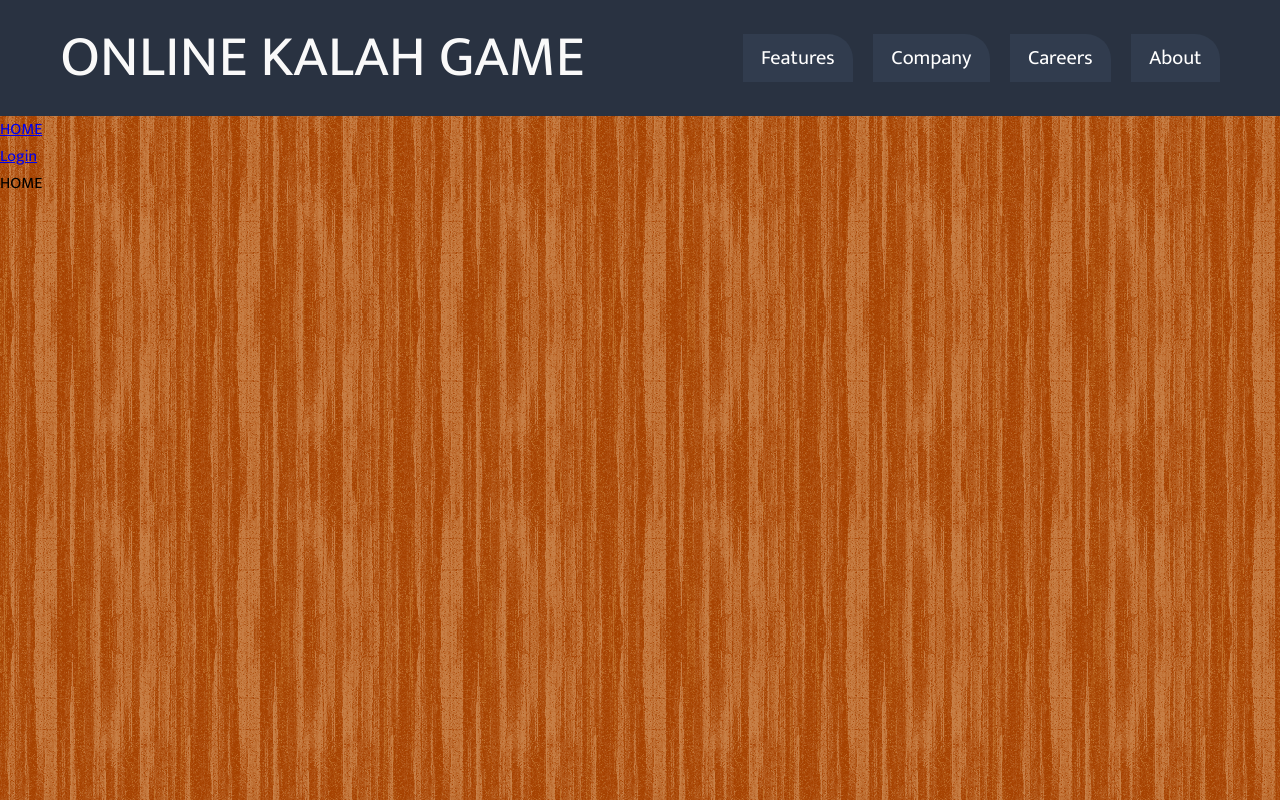
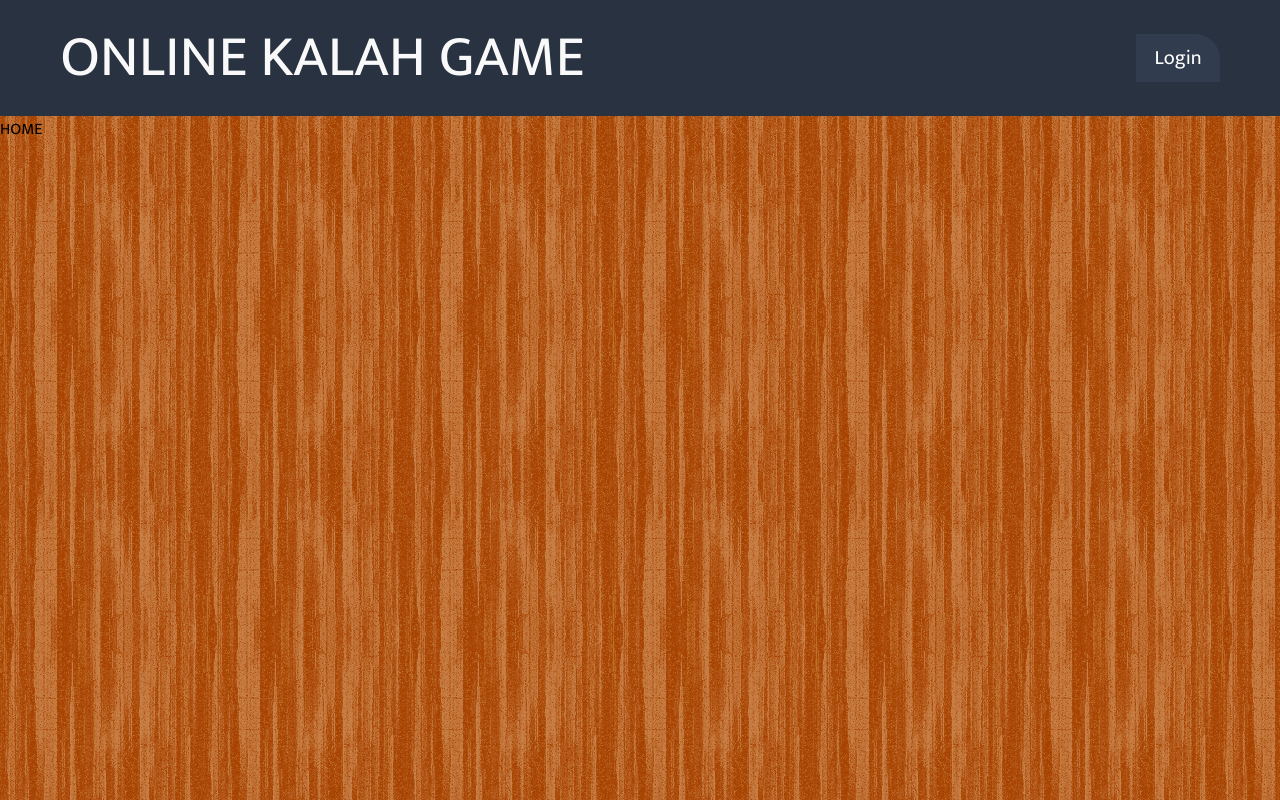
Before and after one commit to jhkcia/kalah, a React (Create React App) app in the folder kalah-ui/: page / in a window 1280 px wide. Built offline with nearby package versions, Linux system fonts and the light colour scheme.

Commit message:
switch to responsive header

```diff
--- a/kalah-ui/src/header/ResponsiveHeader.tsx
+++ b/kalah-ui/src/header/ResponsiveHeader.tsx
@@ -1,26 +1,46 @@
 // Use from this source: https://codepen.io/HardBuffet/details/vYdJPQg
+import { Link } from 'react-router-dom';
 import './ResponsiveHeader.css';
-export function ResponsiveHeader(): JSX.Element {
+
+type NavBarItem = {
+    title: string;
+    link?: string;
+    onClick?: () => void;
+}
+
+type IResponsiveHeaderProps = {
+    title?: string;
+    titleLink?: string;
+    items?: NavBarItem[];
+}
+
+export function ResponsiveHeader({ title, titleLink, items }: IResponsiveHeaderProps): JSX.Element {
 
     return (
         <>
             <header className="header">
-                <a href="/" className="logo">ONLINE KALAH GAME</a>
+                {titleLink ? <Link to="/" className="logo">{title}</Link> :
+                    <div className="logo"> {title}</div>
+                }
+
                 <button className="header__btn_open-topnav header__btn"><span className="icon-menu-open"></span></button>
                 <ul className="topnav topnav_mobile_show">
                     <button className="header__btn_close-topnav header__btn"><span className="icon-menu-close"></span></button>
-                    <li className="topnav__item">
-                        <a href="" className="topnav__link">Features</a>
-                    </li>
-                    <li className="topnav__item">
-                        <a href="#" className="topnav__link">Company</a>
-                    </li>
-                    <li className="topnav__item">
-                        <a href="#" className="topnav__link">Careers</a>
-                    </li>
-                    <li className="topnav__item">
-                        <a href="#" className="topnav__link">About</a>
-                    </li>
+
+                    {
+                        items && items.map((item, index) => {
+                            return (<li className="topnav__item">
+                                {
+                                    item.link ?
+                                        <Link to={item.link} className="topnav__link" onClick={item.onClick}>{item.title} </Link>
+                                        :
+                                        <span className="topnav__link" onClick={item.onClick}>{item.title}</span>
+                                }
+                            </li>)
+
+                        })
+                    }
+
                 </ul>
             </header>
         </>
--- a/kalah-ui/src/logged_in/Main.tsx
+++ b/kalah-ui/src/logged_in/Main.tsx
@@ -5,10 +5,8 @@ import { BoardPage } from '../Board/BoardPage';
 import { AvailableBoardsPage } from '../BoardTable/AvailableBoardsPage';
 import { UserBoardPages } from '../BoardTable/UerBoardsPage';
 import { UserContext } from '../context/UserContext';
+import { ResponsiveHeader } from '../header/ResponsiveHeader';
 
-const UserText = styled.div`
-color: #ffffff;
-`;
 const Wrapper = styled.div`
 
 `;
@@ -21,20 +19,20 @@ function Main() {
     };
     return (
         <Wrapper>
-            <UserText>
-                Welcome {user}
-            </UserText>
-            <ul className="App-header">
-                <li>
-                    <Link to="/my-boards">My Boards</Link>
-                </li>
-                <li>
-                    <Link to="/available-boards">Join A board</Link>
-                </li>
-                <li>
-                    <Link to="/" onClick={handleLogout}>Logout</Link>
-                </li>
-            </ul>
+            <ResponsiveHeader title={`Welcome ${user}`} items={[{
+                title: 'My Boards',
+                link: '/my-boards',
+            },
+            {
+                title: 'Available Boards',
+                link: '/available-boards',
+            },
+            {
+                title: 'Logout',
+                link: '/',
+                onClick: handleLogout,
+            }]}></ResponsiveHeader>
+
             <Routes>
                 <Route path='/boards/:id' element={< BoardPage />}></Route>
                 <Route path='/my-boards' element={< UserBoardPages />}></Route>
--- a/kalah-ui/src/logged_out/Main.tsx
+++ b/kalah-ui/src/logged_out/Main.tsx
@@ -1,5 +1,5 @@
 import React from 'react';
-import { Link, Route, Routes } from 'react-router-dom';
+import { Route, Routes } from 'react-router-dom';
 import { ResponsiveHeader } from '../header/ResponsiveHeader';
 import { HomePage } from './HomePage';
 import { LoginPage } from './LoginPage';
@@ -7,15 +7,11 @@ function Main() {
 
     return (
         <div className="App">
-            <ResponsiveHeader></ResponsiveHeader>
-            <ul className="App-header">
-                <li>
-                    <Link to="/">HOME</Link>
-                </li>
-                <li>
-                    <Link to="/login">Login</Link>
-                </li>
-            </ul>
+            <ResponsiveHeader title='ONLINE KALAH GAME' titleLink='/' items={[{
+                title: 'Login',
+                link: '/login',
+            }]}></ResponsiveHeader>
+
             <Routes>
                 <Route path='/' element={< HomePage />}></Route>
                 <Route path='/login' element={< LoginPage />}></Route>
```
